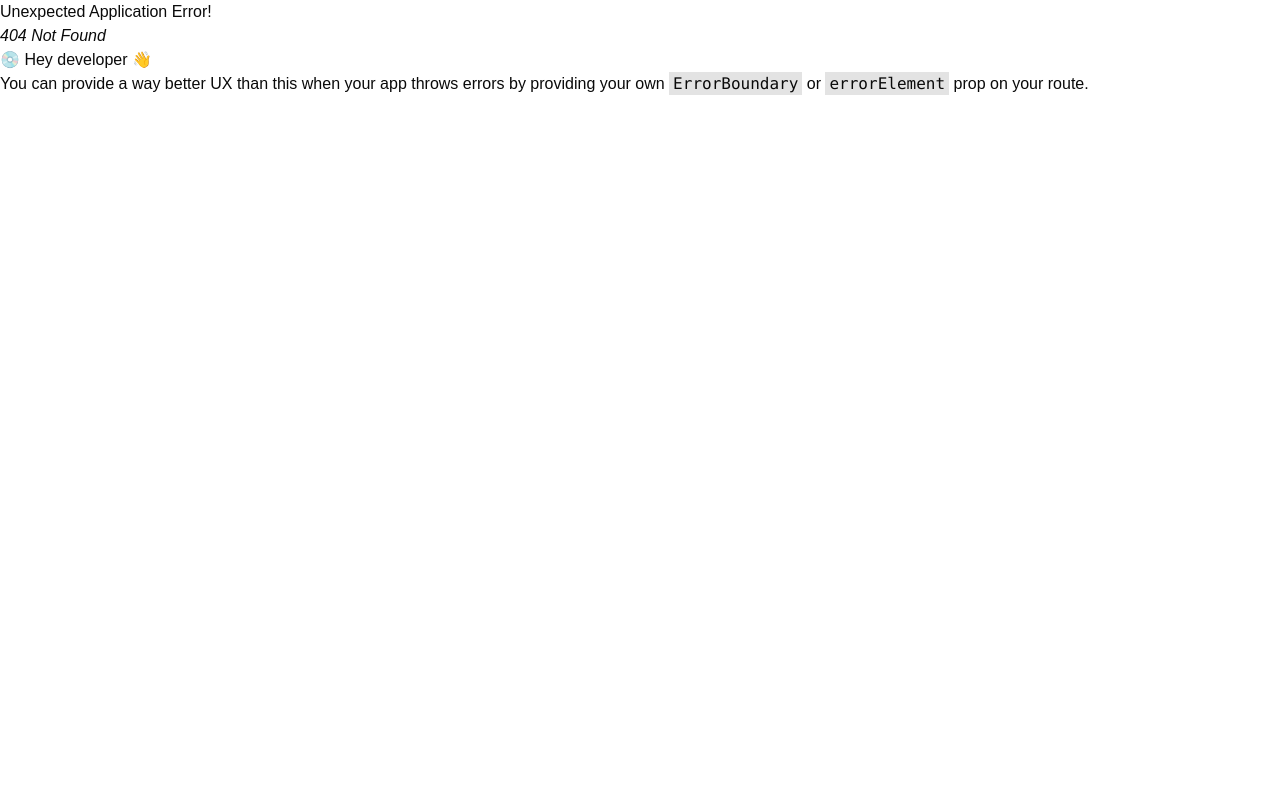
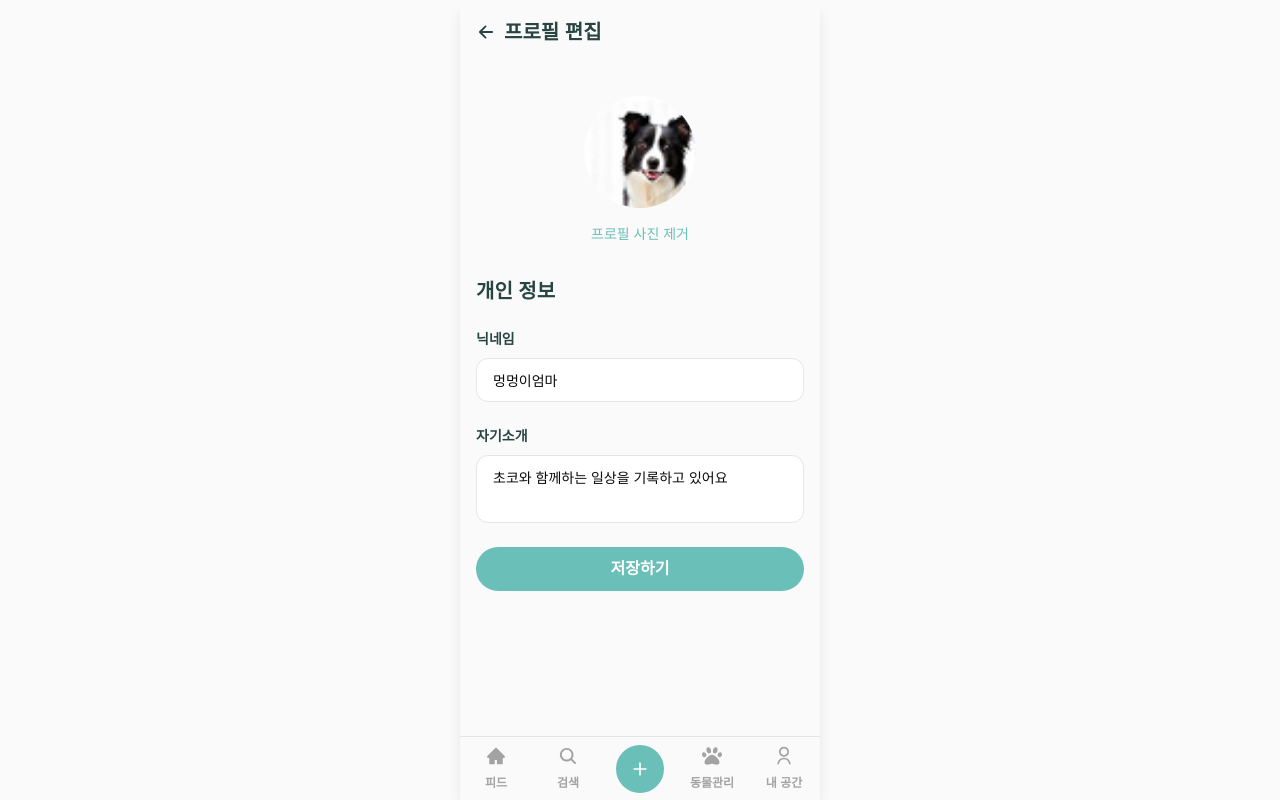
Before and after one commit to dlsqja/jellypaw, a React (Vite) app in the folder frontend/jellypaw-web/: page /mypage/edit-profile in a window 1280 px wide. Before the commit this address had no page. Built offline with nearby package versions, Linux system fonts and the light colour scheme; a web font is replaced by a local one.

Commit message:
feat : 프로필 편집 페이지 추가

```diff
--- a/frontend/jellypaw-web/src/components/ui/input.tsx
+++ b/frontend/jellypaw-web/src/components/ui/input.tsx
@@ -8,7 +8,7 @@ const Input = React.forwardRef<HTMLInputElement, React.ComponentProps<'input'>>(
     <input
       type={type}
       className={cn(
-        'flex h-12 rounded-[12px] border border-input bg-white-100 py-3 p2 placeholder:text-gray-300 placeholder:p2 focus:outline-none focus-visible:outline-none focus-visible:ring-0',
+        'flex h-12 rounded-[12px] border border-input bg-white-100 py-3 p2 placeholder:text-gray-300 placeholder:text-sm placeholder:leading-[1.5] placeholder:font-normal focus:outline-none focus-visible:outline-none focus-visible:ring-0',
         type === 'search'
           ? 'w-full pl-12 pr-3 [&::-webkit-search-cancel-button]:appearance-none [&::-webkit-search-cancel-button]:hidden [&::-ms-clear]:hidden'
           : 'w-full px-4',
--- a/frontend/jellypaw-web/src/components/ui/label.tsx
+++ b/frontend/jellypaw-web/src/components/ui/label.tsx
@@ -4,7 +4,7 @@ import { cva, type VariantProps } from 'class-variance-authority';
 
 import { cn } from '@/lib/utils';
 
-const labelVariants = cva('p2-b text-aqua-500 peer-disabled:cursor-not-allowed peer-disabled:opacity-70');
+const labelVariants = cva('p2-b text-aqua-500');
 
 const Label = React.forwardRef<
   React.ElementRef<typeof LabelPrimitive.Root>,
--- a/frontend/jellypaw-web/src/components/ui/textarea.tsx
+++ b/frontend/jellypaw-web/src/components/ui/textarea.tsx
@@ -6,7 +6,8 @@ const Textarea = React.forwardRef<HTMLTextAreaElement, React.ComponentProps<'tex
   return (
     <textarea
       className={cn(
-        'flex h-25 w-full rounded-[12px] border border-gray-200 bg-white-100 px-4 py-3 placeholder:text-gray-300 placeholder:text-sm focus:outline-none focus-visible:outline-none focus-visible:ring-0 resize-none',
+        'flex h-25 w-full rounded-[12px] border border-gray-200 bg-white-100 px-4 py-3 p2 focus:outline-none focus-visible:outline-none focus-visible:ring-0 resize-none',
+        '[&::placeholder]:text-gray-300 [&::placeholder]:text-sm [&::placeholder]:leading-[1.5] [&::placeholder]:font-normal',
         className,
       )}
       ref={ref}
--- /dev/null
+++ b/frontend/jellypaw-web/src/pages/Mypage/EditProfile.tsx
@@ -0,0 +1,32 @@
+import BackHeader from '@/components/headers/BackHeader';
+import { Input } from '@/components/ui/input';
+import { Textarea } from '@/components/ui/textarea';
+import { Label } from '@/components/ui/label';
+import { Button } from '@/components/ui/button';
+export default function EditProfile() {
+  return (
+    <>
+      <BackHeader title="프로필 편집" />
+      {/* 프로필 영역 */}
+      <div className="w-full py-8 inline-flex flex-col justify-start items-center gap-4">
+        <img className="w-28 h-28 rounded-full" src="/src/assets/pets/반려동물1.png" />
+        <p className="text-aqua-300 p2">프로필 사진 제거</p>
+      </div>
+      {/* 개인 정보 영역 */}
+      <div className="flex flex-col gap-6">
+        <p className="text-aqua-500 h4-b">개인 정보</p>
+        <div className="flex flex-col gap-2">
+          <Label>닉네임</Label>
+          <Input type="text" placeholder="닉네임" className="w-full h-11" value="멍멍이엄마" />
+        </div>
+        <div className="flex flex-col gap-2">
+          <Label>자기소개</Label>
+          <Textarea placeholder="자기소개" value="초코와 함께하는 일상을 기록하고 있어요" />
+        </div>
+        <Button size="lg" shape="pillSolid" tone="aqua" className="w-full h-11">
+          <span className="text-white p1-b">저장하기</span>
+        </Button>
+      </div>
+    </>
+  );
+}
--- a/frontend/jellypaw-web/src/pages/Mypage/Myfeed/MyFeed.tsx
+++ b/frontend/jellypaw-web/src/pages/Mypage/Myfeed/MyFeed.tsx
@@ -11,6 +11,8 @@ const categoriesData = [
   { label: '미용' },
   { label: '카페' },
   { label: '식당' },
+  { label: '미용' },
+  { label: '카페' },
   { label: '기타' },
 ];
 
@@ -115,7 +117,7 @@ export default function MyFeed() {
             shape={activeCategory === index ? 'solid' : 'outline'}
             tone={activeCategory === index ? 'aqua' : 'white'}
             borderTone="gray"
-            className={`rounded-[16px] ${activeCategory === index ? 'border-0' : 'border-2'}`}
+            className={`rounded-[16px] py-2 h-full ${activeCategory === index ? 'border-0' : 'border-2'}`}
             onClick={() => setActiveCategory(index)}
           >
             <div className="inline-flex flex-col items-center">
--- a/frontend/jellypaw-web/src/pages/Mypage/components/Profile.tsx
+++ b/frontend/jellypaw-web/src/pages/Mypage/components/Profile.tsx
@@ -1,6 +1,6 @@
 import { Card, CardHeader, CardContent } from '@/components/ui/card';
 import { Button } from '@/components/ui/button';
-
+import { useNavigate } from 'react-router-dom';
 // 프로필 더미데이터
 const profileData = {
   username: '멍멍이엄마',
@@ -11,6 +11,7 @@ const profileData = {
 };
 
 export default function Profile() {
+  const navigate = useNavigate();
   return (
     <Card className="p-4">
       <CardHeader className="pb-0">
@@ -37,7 +38,7 @@ export default function Profile() {
             <div className="justify-center text-aqua-500 h4-b">{profileData.followerCount}</div>
           </div>
         </div>
-        <Button size="lg" shape="pillSolid" tone="lightAqua" className="w-full h-11">
+        <Button size="lg" shape="pillSolid" tone="lightAqua" className="w-full h-11" onClick={() => navigate('/mypage/edit-profile')}>
           <span className="text-aqua-500 p2-b">프로필 편집</span>
         </Button>
       </CardContent>
--- a/frontend/jellypaw-web/src/routers/index.tsx
+++ b/frontend/jellypaw-web/src/routers/index.tsx
@@ -10,6 +10,7 @@ import FeedDetail from '@/pages/Feed/FeedDetail';
 import authRoutes from './authRoutes';
 import SearchDetail from '@/pages/Search/SearchDetail';
 import MyReservationDetail from '@/pages/Mypage/MyReservation/MyReservationDetail';
+import EditProfile from '@/pages/Mypage/EditProfile';
 
 const mainRoutes = {
   path: '/',
@@ -47,6 +48,10 @@ const mainRoutes = {
       path: '/mypage/reservation/:reservationId',
       element: <MyReservationDetail />,
     },
+    {
+      path: '/mypage/edit-profile',
+      element: <EditProfile />,
+    },
   ],
 };
 
```
